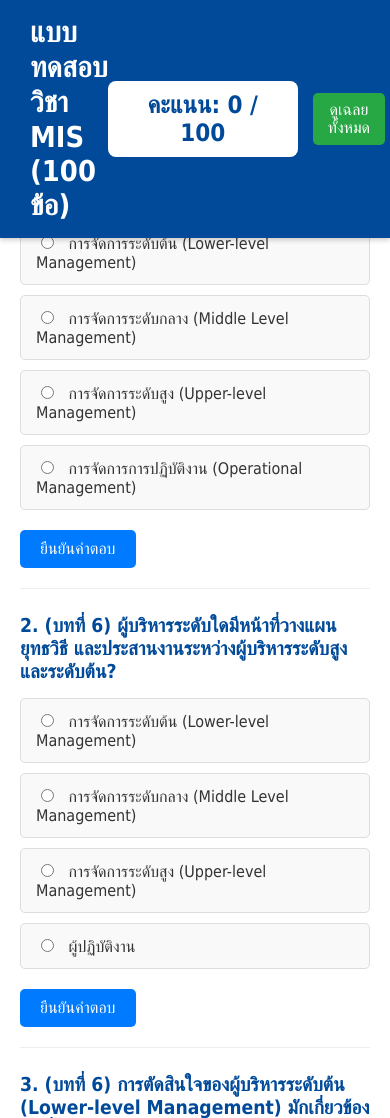
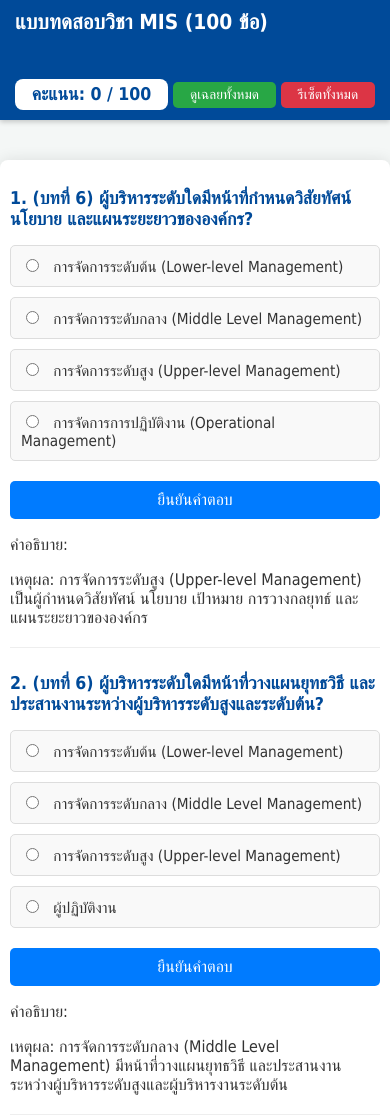
Before and after one commit to Airroy/MIS-Quiz, a plain HTML site: page index.html in a window 390 px wide. Shown: the top 1118 px of the page. Drawn offline with Linux system fonts and the light colour scheme.

Commit message:
Update index.html

```diff
--- a/index.html
+++ b/index.html
@@ -14,7 +14,7 @@
             padding-top: 100px; /* Space for the fixed header */
         }
 
-        /* Feature 6: Sticky Score and Controls */
+        /* Base Styles (Desktop/Tablet) */
         #header {
             background-color: #004a99;
             color: white;
@@ -33,9 +33,8 @@
         #header h1 {
             margin: 0;
             font-size: 1.8em;
+            flex-shrink: 0;
         }
-
-        /* Container for Score and Buttons */
         #control-group {
             display: flex;
             align-items: center;
@@ -51,8 +50,6 @@
             min-width: 150px;
             text-align: center;
         }
-
-        /* Styling for new position of control buttons */
         .header-control-btn {
             background-color: #28a745;
             color: white;
@@ -63,15 +60,12 @@
             font-size: 1em;
             transition: background-color 0.3s;
         }
-        .header-control-btn:hover {
-            opacity: 0.9;
-        }
         #reset-btn {
             background-color: #dc3545;
         }
 
 
-        /* Quiz container styles (unchanged) */
+        /* Quiz container styles */
         #quiz-container {
             max-width: 900px;
             margin: 20px auto;
@@ -90,10 +84,6 @@
             color: #004a99;
             margin-bottom: 15px;
         }
-        .options-container {
-            display: flex;
-            flex-direction: column;
-        }
         .option-label {
             display: block;
             background-color: #f9f9f9;
@@ -104,29 +94,9 @@
             cursor: pointer;
             transition: background-color 0.3s, border-color 0.3s;
         }
-        .option-label:hover {
-            background-color: #f0f0f0;
-        }
         .option-label input[type="radio"] {
             margin-right: 10px;
         }
-
-        /* Feature 2: Green on Correct */
-        .option-label.correct {
-            background-color: #d4edda;
-            border-color: #c3e6cb;
-            color: #155724;
-            font-weight: bold;
-        }
-        /* Feature 3: Red on Incorrect, Green on Correct Answer */
-        .option-label.incorrect {
-            background-color: #f8d7da;
-            border-color: #f5c6cb;
-            color: #721c24;
-            font-weight: bold;
-        }
-
-        /* Feature 7: Confirm Button */
         .confirm-btn {
             background-color: #007bff;
             color: white;
@@ -138,38 +108,69 @@
             margin-top: 10px;
             transition: background-color 0.3s;
         }
-        .confirm-btn:hover {
-            background-color: #0056b3;
+
+        /* Feedback Colors (unchanged, functional) */
+        .option-label.correct {
+            background-color: #d4edda;
+            border-color: #c3e6cb;
+            color: #155724;
+            font-weight: bold;
         }
-        .confirm-btn:disabled {
-            background-color: #cccccc;
-            cursor: not-allowed;
+        .option-label.incorrect {
+            background-color: #f8d7da;
+            border-color: #f5c6cb;
+            color: #721c24;
+            font-weight: bold;
         }
 
-        /* Feature 4: Explanation */
-        .explanation {
-            margin-top: 15px;
-            padding: 15px;
-            background-color: #eef7ff;
-            border: 1px solid #b8d4fe;
-            border-radius: 5px;
-            display: none; /* Hidden by default */
-        }
-        .explanation p {
-            margin: 0;
-            padding: 0;
-            font-weight: bold;
-            color: #0056b3;
-        }
-        .explanation .reason {
-            margin-top: 5px;
-            font-style: italic;
-            color: #333;
-        }
-
-        /* Removed old #controls styling as buttons are moved */
-        #controls {
-            display: none; /* Hide the old control bar */
+        /* Mobile Optimization (Max-width 768px) */
+        @media (max-width: 768px) {
+            body {
+                padding-top: 150px; /* Increase space for 2-row header */
+            }
+            #header {
+                padding: 10px 15px;
+                flex-direction: column; /* Stack header items vertically */
+                align-items: flex-start; /* Align title/controls to the left */
+                height: 120px; /* Fixed height for 2-row layout */
+            }
+            #header h1 {
+                font-size: 1.3em;
+                margin-bottom: 5px;
+            }
+            #control-group {
+                width: 100%; /* Make control group take full width */
+                justify-content: space-between; /* Space out controls/score */
+                gap: 5px;
+            }
+            #score-container {
+                font-size: 1.1em;
+                padding: 5px 10px;
+                min-width: 100px;
+                order: 1; /* Place score first in the bottom row */
+                flex-grow: 1;
+            }
+            .header-control-btn {
+                font-size: 0.85em;
+                padding: 5px 10px;
+                order: 2; /* Place buttons after score */
+                flex-grow: 1;
+            }
+            #quiz-container {
+                padding: 10px;
+                margin: 10px auto;
+            }
+            .question-block h3 {
+                font-size: 1.1em;
+            }
+            .option-label {
+                padding: 10px;
+                font-size: 0.95em;
+            }
+            .confirm-btn {
+                width: 100%;
+                box-sizing: border-box;
+            }
         }
     </style>
 </head>
@@ -858,7 +859,7 @@
                     "G2C"
                 ],
                 answer: 1,
-                explanation: "เหตุผล: หัวข้อ 8.5.2 (หน้า 172) อธิบาย 'การค้าร่วมกัน (Collaborative commerce)' ว่าเป็นการใช้เทคโนโลยีดิจิตอลมาช่วยในงานเหล่านี้ (การวางแผน, การผลิต, การกระจายสินค้า) 'ร่วมกันได้อย่างใกล้ชิดลูกค้า บริษัทจัดส่งวัตถุดิบ'"
+                explanation: "เหตุผล: หัวข้อ 8.5.2 (หน้า 172) อธิบาย 'การค้าร่วมกัน (Collaborative commerce)' ว่าเป็นการใช้เทคโนโลยีดิจิตอลมาช่วยในงานเหล่านี้ (การวางแผน, การผลิต, การกระจายสินค้า) 'ร่วมกันได้อย่างใกล้ชิดลูกค้าลูกค้า บริษัทจัดส่งวัตถุดิบ'"
             },
 
             // --- บทที่ 9: การพัฒนาระบบสารสนเทศ (20 ข้อ) ---
```
